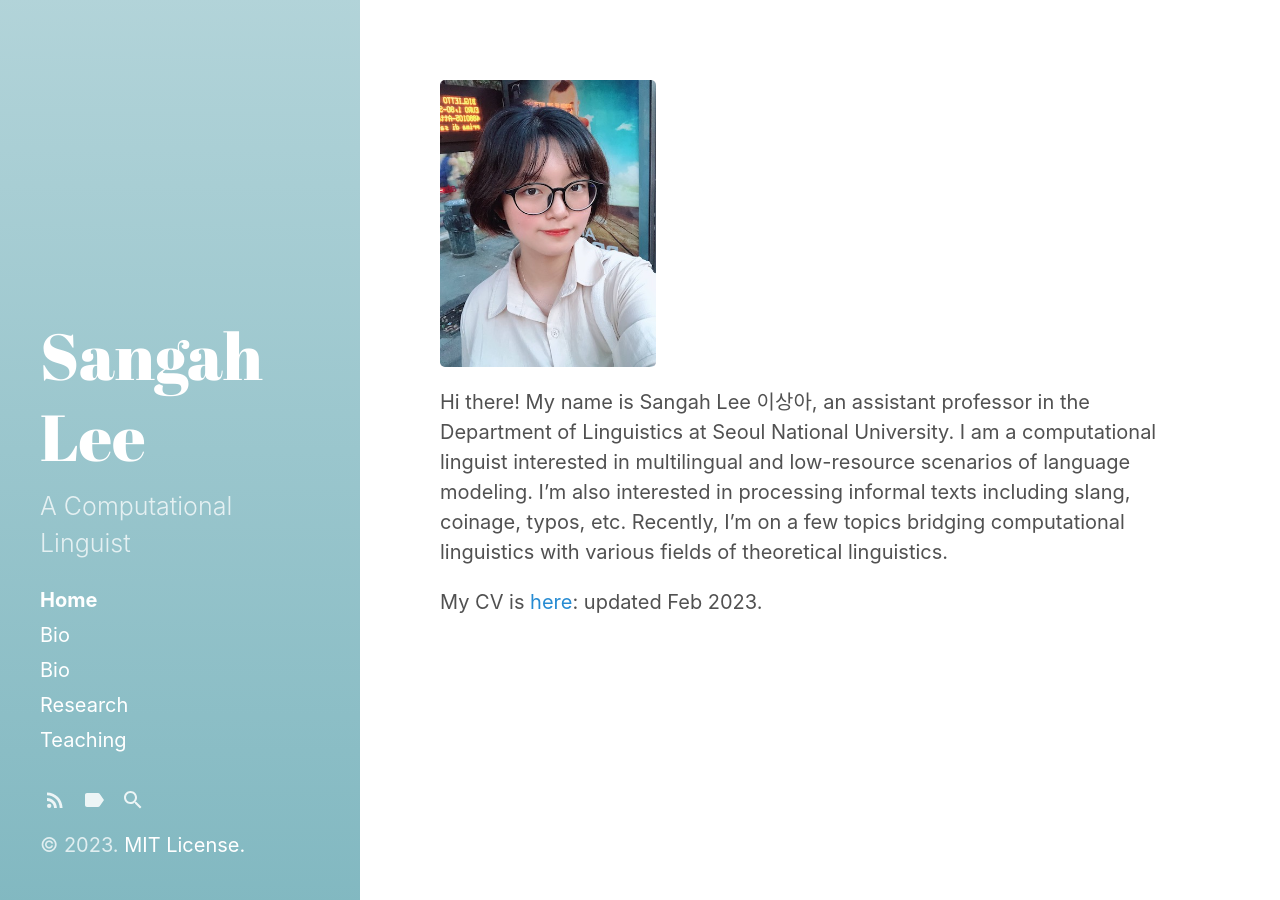
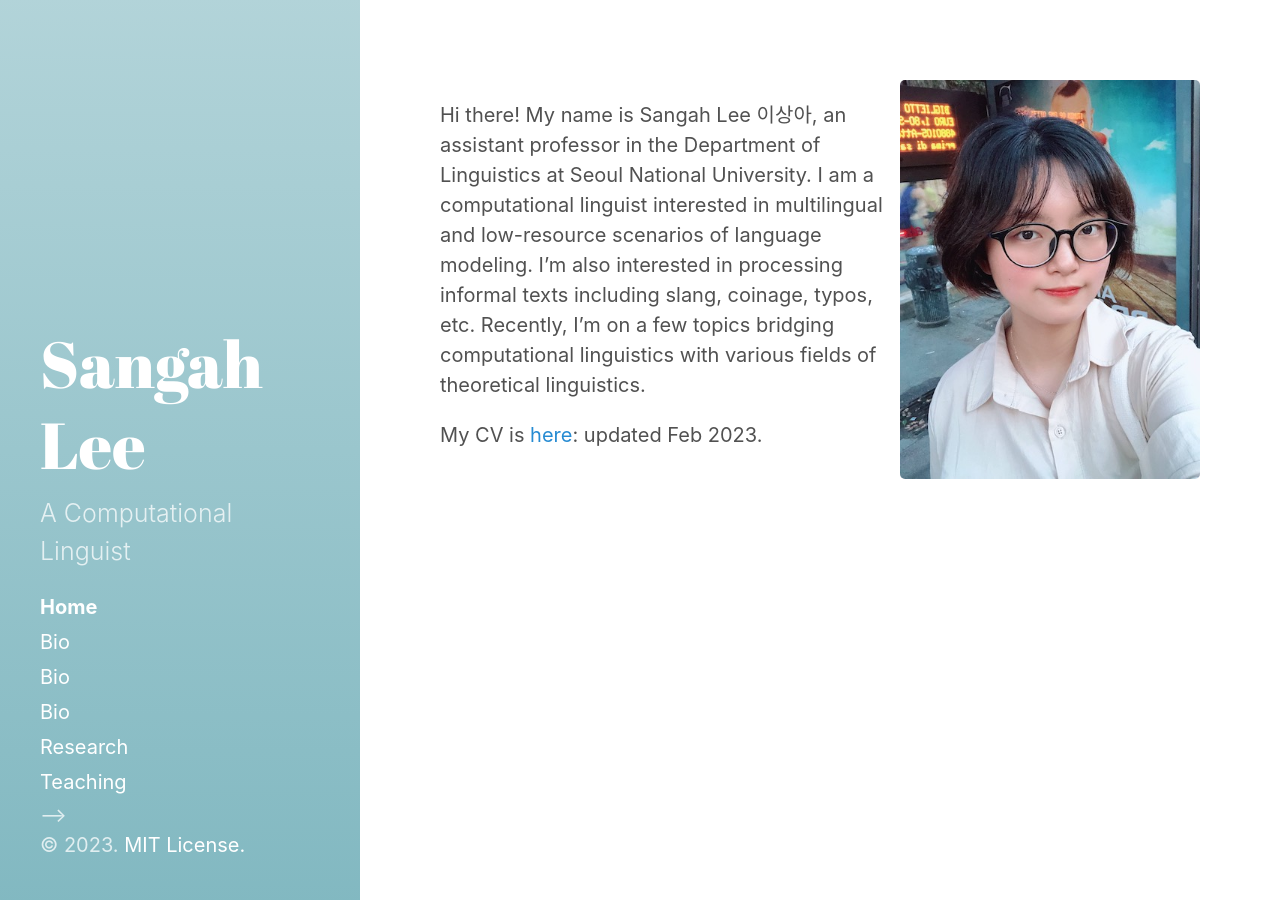
Before and after one commit to sanajlee/sanajlee.github.io, a Jekyll site: the page built from index.md, in a window 1280 px wide. Built offline with Jekyll 4.4.1, drawn with Linux system fonts in a browser that asks for light colours; the list of posts is cut into pages by our own code.

Commit message:
2023.03.01.

```diff
--- a/_includes/sidebar.html
+++ b/_includes/sidebar.html
@@ -16,6 +16,6 @@
     <span class="site-version">Currently v{{ site.version }}</span>
   {% endif %}
 
-  {% include sidebar-icon-links.html %}
+  <!-- {% include sidebar-icon-links.html %} -->
   {% include copyright.html %}
 </div>
--- a/index.md
+++ b/index.md
@@ -4,7 +4,7 @@
 sidebar_link: false
 ---
 
-<img src="https://raw.githubusercontent.com/sanajlee/sanajlee.github.io/main/frz_small.jpg" width="216" height="287">
+<img style="float: right;" src="https://raw.githubusercontent.com/sanajlee/sanajlee.github.io/main/frz_small.jpg" width="300" height="399">
 
 Hi there! My name is Sangah Lee 이상아, an assistant professor in the Department of Linguistics at Seoul National University. I am a computational linguist interested in multilingual and low-resource scenarios of language modeling. I'm also interested in processing informal texts including slang, coinage, typos, etc. Recently, I'm on a few topics bridging computational linguistics with various fields of theoretical linguistics.
 
```
Also changed, not shown: category/bio.md (+1 -0 lines).
